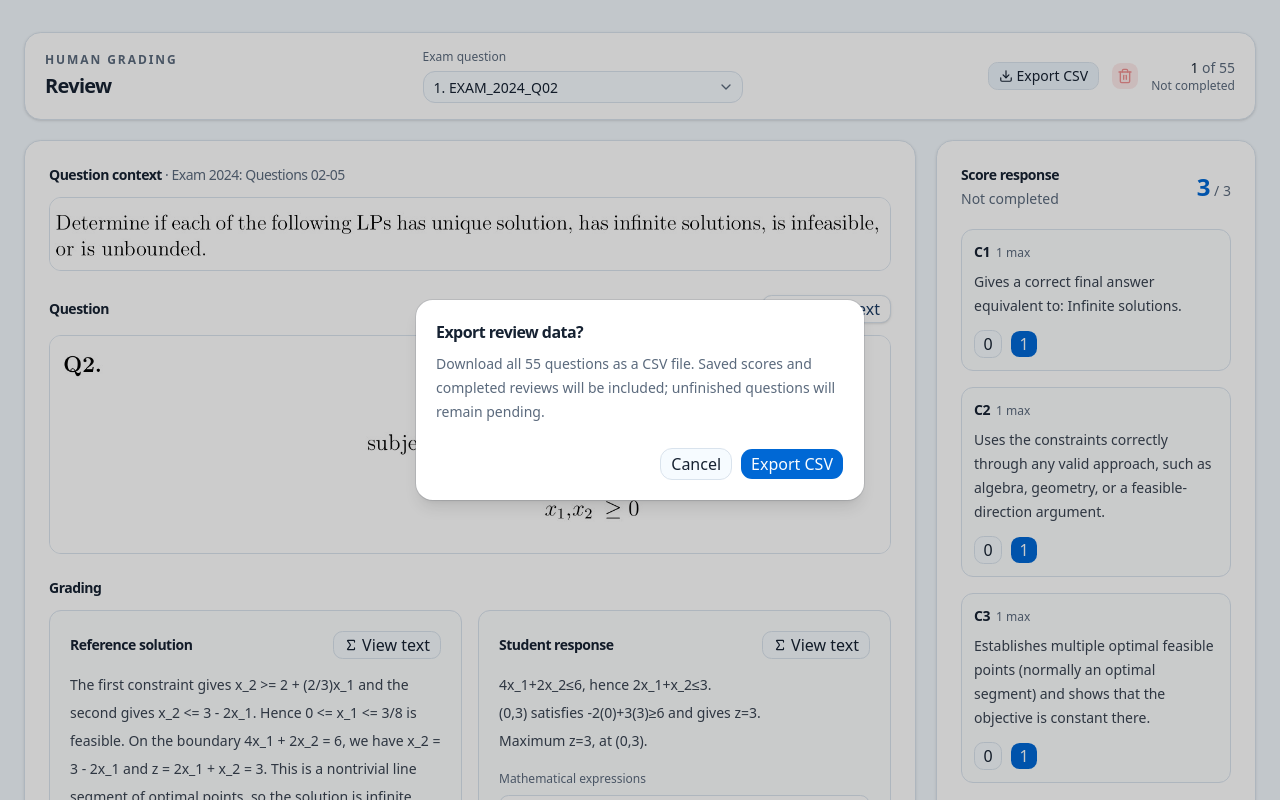
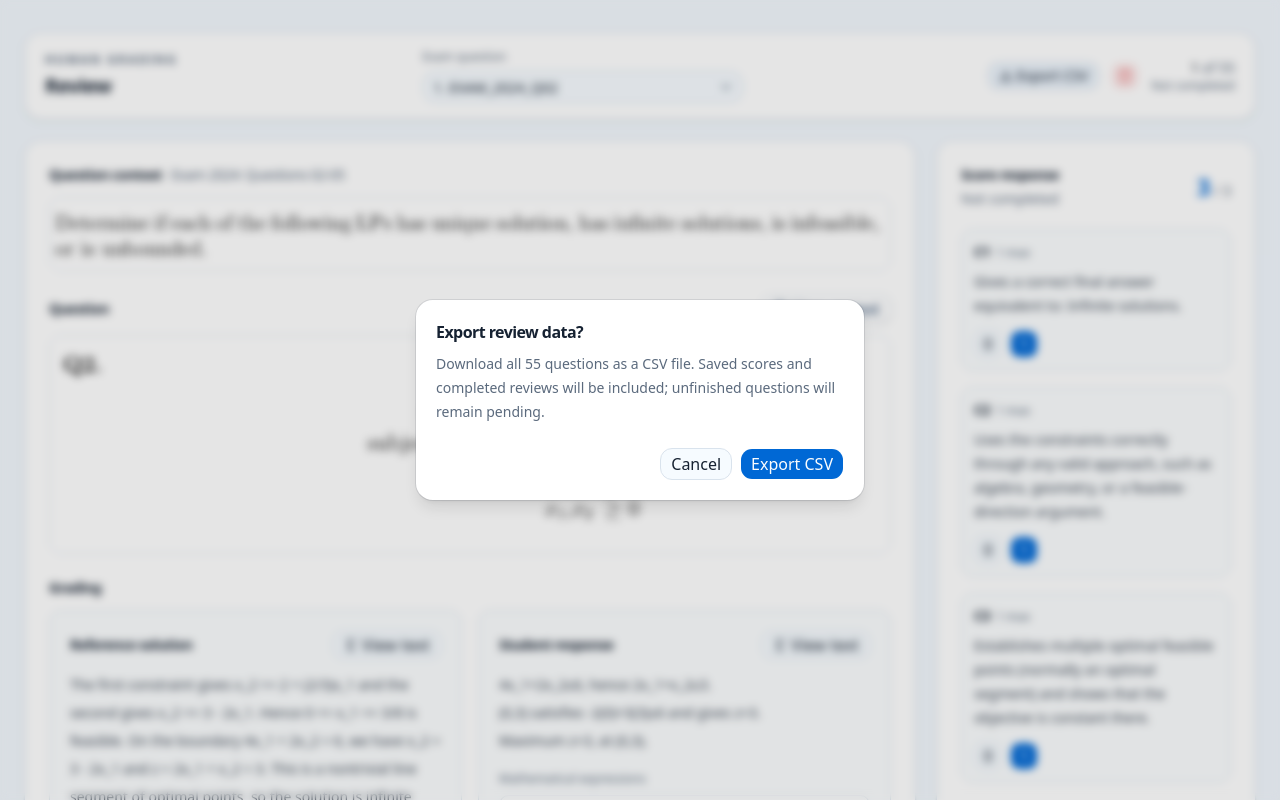
Before and after one commit to Personal-PrameKung/ai_grading_eval, a React (Vite) app: page / in a window 1280 px wide. Both pictures are taken after a click on the button "Export CSV". Shown: the top 800 px of the page. Built offline with nearby package versions, Linux system fonts and the light colour scheme; a web font is replaced by a local one.

Commit message:
add blur to alert

```diff
--- a/src/components/ui/alert-dialog.tsx
+++ b/src/components/ui/alert-dialog.tsx
@@ -20,7 +20,7 @@ function AlertDialogContent({
 }: AlertDialogPrimitive.Popup.Props) {
   return (
     <AlertDialogPrimitive.Portal>
-      <AlertDialogPrimitive.Backdrop className="fixed inset-0 isolate z-50 bg-black/20 duration-100 data-open:animate-in data-open:fade-in-0 data-closed:animate-out data-closed:fade-out-0" />
+      <AlertDialogPrimitive.Backdrop className="fixed inset-0 isolate z-50 bg-black/10 duration-100 supports-backdrop-filter:backdrop-blur-xs data-open:animate-in data-open:fade-in-0 data-closed:animate-out data-closed:fade-out-0" />
       <AlertDialogPrimitive.Popup
         data-slot="alert-dialog-content"
         className={cn(
```
